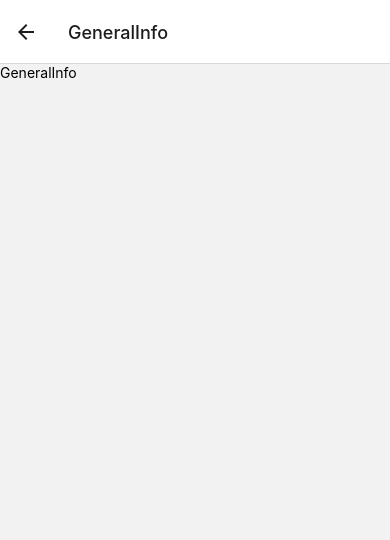
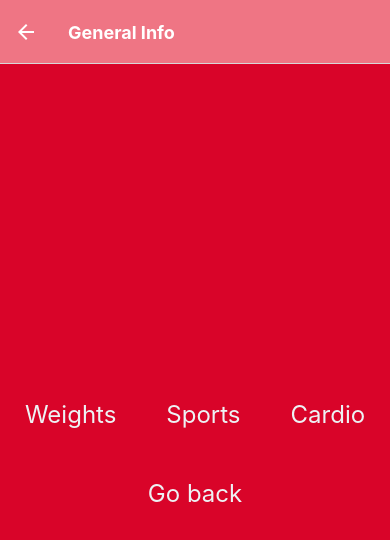
Before and after one commit to yamodah/Fitness_Log, a React Native app: screen /GeneralInfo in a window 390 px wide. Shown: the top 540 px of the page. Built offline with nearby package versions, Linux system fonts and the light colour scheme.

Commit message:
built basic gen info nav buttons and added to stack

```diff
--- a/App.js
+++ b/App.js
@@ -18,7 +18,16 @@ export default function App() {
             fontWeight: 'bold',
           },
         }}/>
-        <Stack.Screen name="GeneralInfo" component={GeneralInfo} />
+        <Stack.Screen name="GeneralInfo" component={GeneralInfo} options={{
+          title: 'General Info',
+          headerStyle: {
+            backgroundColor: '#ef233c99',
+          },
+          headerTintColor: '#fff',
+          headerTitleStyle: {
+            fontWeight: 'bold',
+          },
+        }}/>
       {/*
       <Stack.Screen name="ResitanceTraining" component={Profile} />
       <Stack.Screen name="Sports" component={Settings} />
--- a/src/components/GeneralInfo.js
+++ b/src/components/GeneralInfo.js
@@ -3,12 +3,61 @@ import { StyleSheet, Text, View,TouchableOpacity } from 'react-native'
 
 const GeneralInfo = () => {
     return (
-        <View>
-            <Text>GeneralInfo</Text>
+        <View style={styles.container}>
+            <View style={styles.buttonContainer}>
+            <TouchableOpacity style={styles.button} onPress={()=>{navigation.navigate("Weights")}}>
+              <Text style={styles.buttonText}>Weights</Text>
+            </TouchableOpacity>
+            <TouchableOpacity style={styles.button} onPress={()=>{navigation.navigate("Sports")}}>
+              <Text style={styles.buttonText}>Sports</Text>
+            </TouchableOpacity>
+            <TouchableOpacity style={styles.button} onPress={()=>{navigation.navigate("Cardio")}}>
+              <Text style={styles.buttonText}>Cardio</Text>
+            </TouchableOpacity>
+          </View>
+          <TouchableOpacity style={styles.button} onPress={()=>{navigation.goBack()}}>
+              <Text style={styles.buttonText}>Go back</Text>
+            </TouchableOpacity>
         </View>
     )
 }
+const styles = StyleSheet.create({
+    container: {
+      flex: 1,
+      backgroundColor: "#d90429",
+      alignItems: "center",
+      justifyContent: "center",
+    },
+    secondaryBG: {
+      width: "85%",
+      flex: 1,
+      // backgroundColor: "black",
+      alignItems: "center",
+      justifyContent: "space-evenly",
+      borderRadius: 30,
+    },
+    text: {
+      color: "#edf2f4",
+      fontSize: 50,
+      textAlign:"center"
+    },
+    button: {
+    //   backgroundColor: "#edf2f499",
+      borderRadius: 10,
+      padding: 10,
+      margin:15,
+    //   width:145,
 
+    },
+    buttonText: {
+      color: "#edf2f4",
+      textAlign:"center",
+      fontSize:24
+    },
+    buttonContainer:{
+     flexDirection:"row",
+
+    //  backgroundColor:"white"
+    }
+  })
 export default GeneralInfo
-
-const styles = StyleSheet.create({})
```
